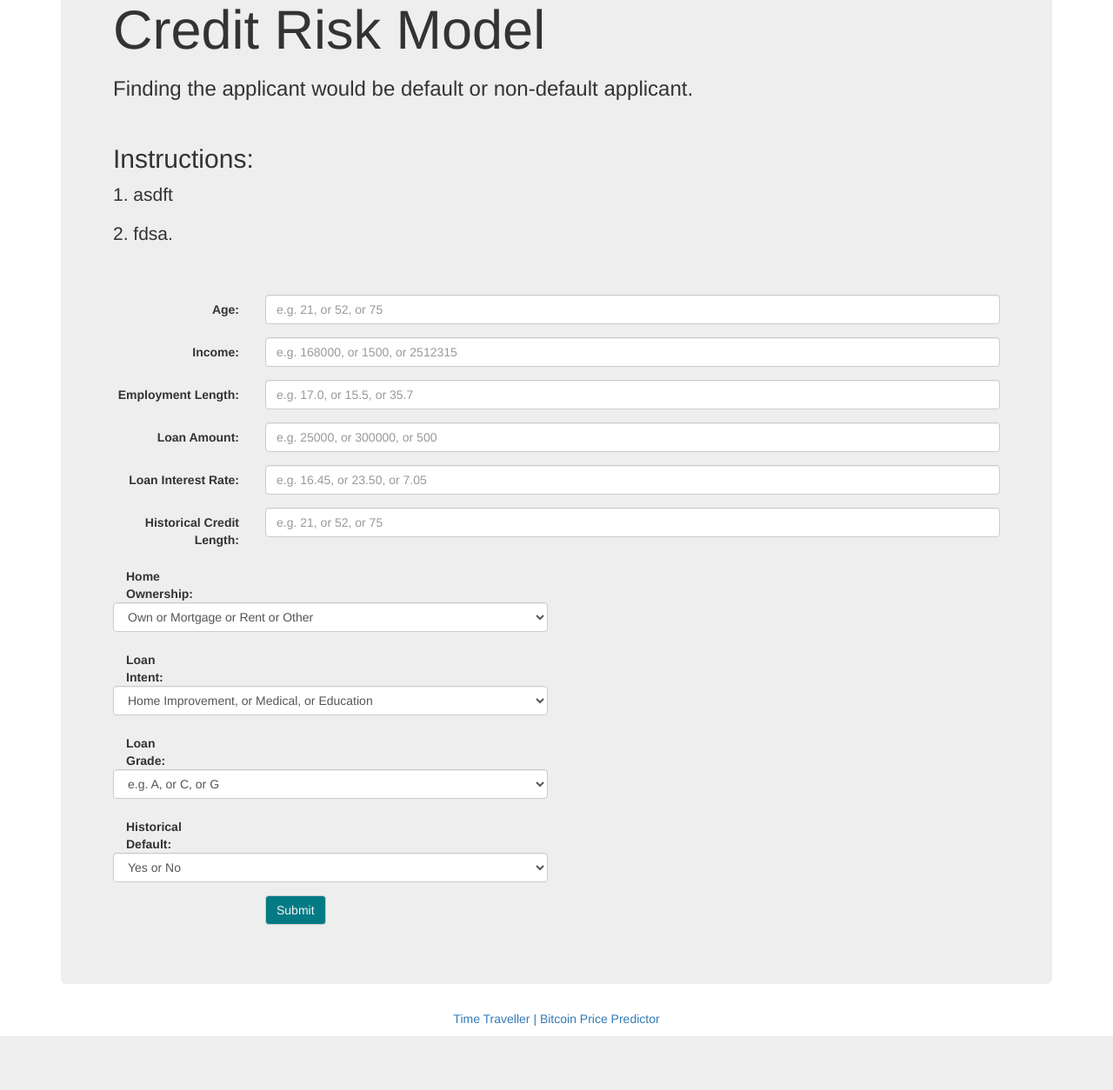
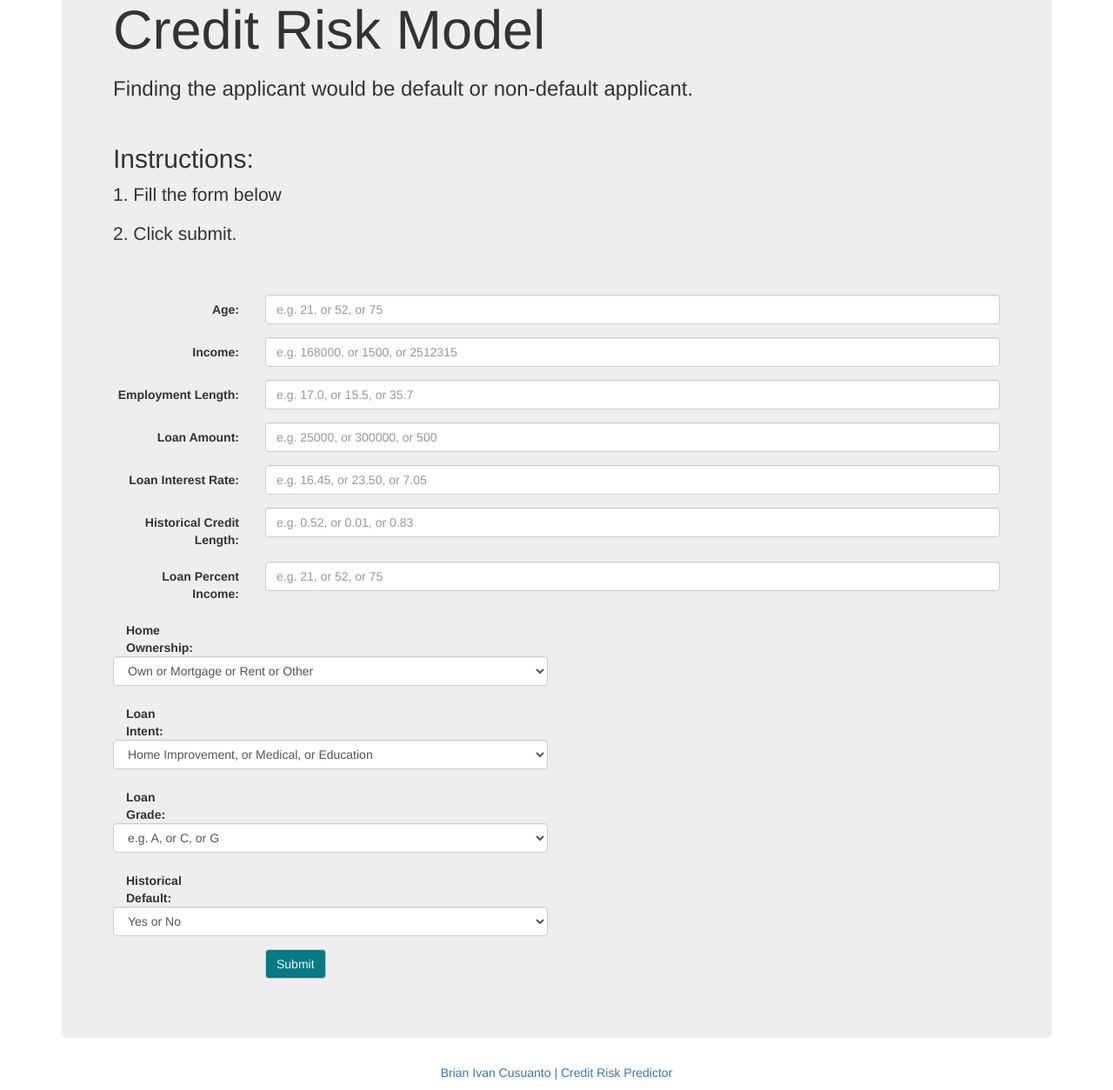
Before and after one commit to brdx88/deploy_model, a Flask app: page / in a window 1280 px wide. Shown: the part 388-1642 px from the top of the page at 87% size. Before the commit the page ends 1580 px from the top, so only its background shows below. Run offline with Flask 2, Linux system fonts and the light colour scheme; parts of the project's set-up code (start-up, migrations or seed data) failed here and were passed over; some libraries are stand-ins or nearby versions.

Commit message:
Add files via upload

```diff
--- a/templates/index.html
+++ b/templates/index.html
@@ -22,8 +22,8 @@
     <br>
     <div class="instructions">
       <h2>Instructions: </h2>
-      <p>1. asdft</p>
-      <p>2. fdsa.</p>
+      <p>1. Fill the form below</p>
+      <p>2. Click submit.</p>
     </div>
     <br>
 
@@ -78,11 +78,17 @@
                   <div class="form-group">
                     <label class="control-label col-sm-2" for="email">Historical Credit Length:</label>
                     <div class="col-sm-10">
-                      <input type="number" name="cb_person_cred_hist_length" min="0" max="80" step=1 required=True class="form-control" id="feature1" placeholder="e.g. 21, or 52, or 75" >
+                      <input type="number" name="loan_percent_income" min="0" max="1" step=0.01 required=True class="form-control" id="feature1" placeholder="e.g. 0.52, or 0.01, or 0.83" >
                     </div>
                   </div>
 
-
+                  <form class="form-horizontal">
+                    <div class="form-group">
+                      <label class="control-label col-sm-2" for="email">Loan Percent Income:</label>
+                      <div class="col-sm-10">
+                        <input type="number" name="cb_person_cred_hist_length" min="0" max="80" step=1 required=True class="form-control" id="feature1" placeholder="e.g. 21, or 52, or 75" >
+                      </div>
+                    </div>
 
             <div class="form-group">
               <div class="col-sm-10" style="width: 250px">
@@ -155,7 +161,7 @@
 
   <div class="footer-copyright text-center py-3">
     <div class="bottom">
-      <p><a href="#">Time Traveller | Bitcoin Price Predictor</a></p>
+      <p><a href="#">Brian Ivan Cusuanto | Credit Risk Predictor</a></p>
     </div>
   </div>
 
```
